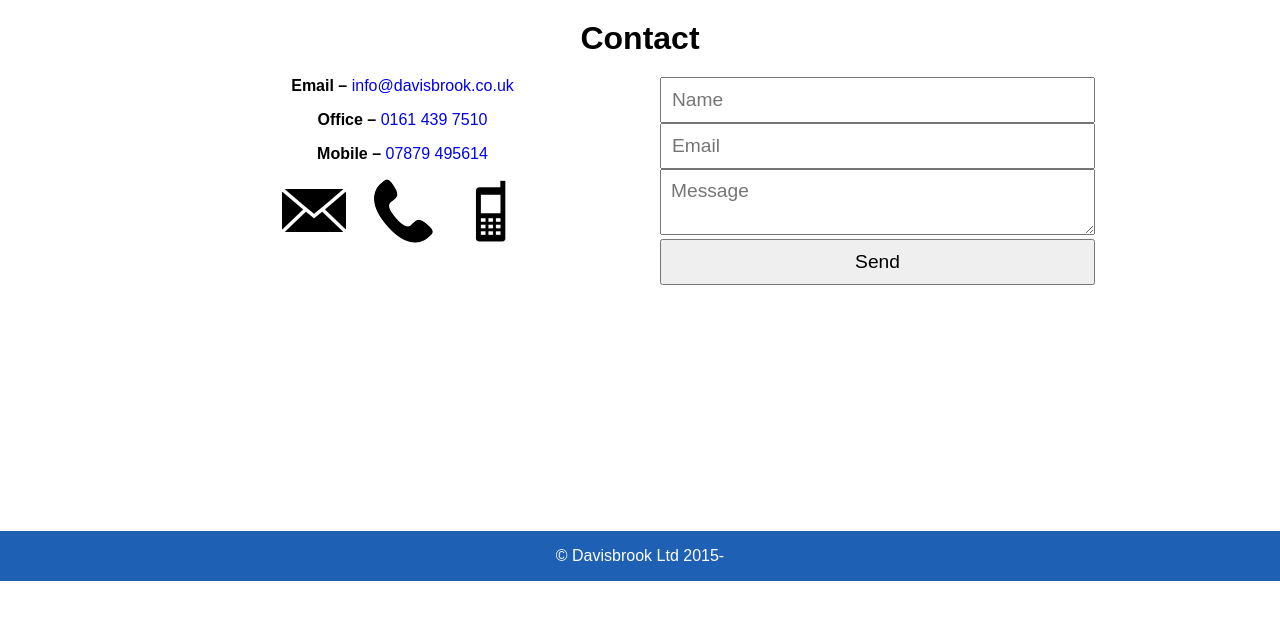
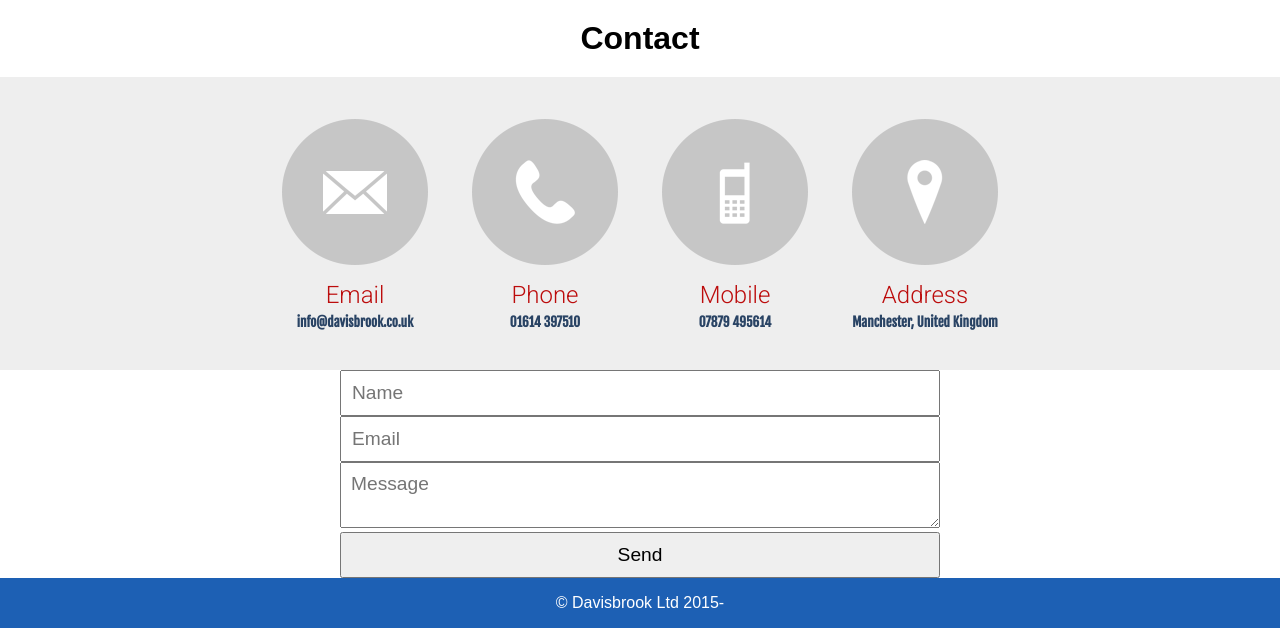
Before and after one commit to mo-martin/davisbrook, a PHP site: page /contact.php in a window 1280 px wide. Shown: the part 219-847 px from the top of the page. Before the commit the page ends 800 px from the top, so only its background shows below. Run offline with PHP 8.4, Linux system fonts and the light colour scheme.

Commit message:
New Contact Icons

```diff
--- a/contact.php
+++ b/contact.php
@@ -7,26 +7,42 @@ include("includes/header.php"); ?>
 	<div class="pagetitle">
 		<h1>Contact</h1>
 	</div>
-	<section class="content contact">
-		<section class="contentleft">
-			<p><strong>Email –</strong> <a href="info@davisbrook.co.uk">info@davisbrook.co.uk</a></p>
-			<p><strong>Office –</strong> <a href="tel:01614397510">0161 439 7510</a></p>
-			<p><strong>Mobile –</strong> <a href="tel:07879495614">07879 495614</a></p>
-			<a href="info@davisbrook.co.uk"><img src="images/email.png" alt="Email Davisbrook Ltd" /></a>
-			<a href="01614397510"><img src="images/phone64.png" alt="Phone Davisbrook Office" /></a>
-			<a href="07879495614"><img src="images/mobile64.png" alt="Phone Davisbrook Mobile" /></a>
+	<section class="contact">
+		<a href="mailto:info@davisbrook.co.uk">
+		<div class="contactarea"><img src="images/emailcircle.png" alt="Email - Davisbrook Ltd" />
+		<h2>Email</h2>
+		<h5>info@davisbrook.co.uk</h5>
+		</div>
+		</a>
+		<a href="tel:01614397510">
+		<div class="contactarea"><img src="images/phonecircle.png" alt="Phone Office - Davisbrook Ltd" />
+		<h2>Phone</h2>
+		<h5>01614 397510</h5>
+		</div>
+		</a>
+		<a href="tel:07879495614">
+		<div class="contactarea"><img src="images/mobilecircle.png" alt="Phone Mobile - Davisbrook Ltd" />
+		<h2>Mobile</h2>
+		<h5>07879 495614</h5>
+		</div>
+		</a>
+		<a href="https://maps.google.com/maps?ll=53.477584,-2.503399&z=11&t=m&hl=en-GB&gl=GB&mapclient=embed">
+		<div class="contactarea"><img src="images/mapcircle.png" alt="Phone Mobile - Davisbrook Ltd" />
+		<h2>Address</h2>
+		<h5>Manchester, United Kingdom</h5>
+		</div>
+		</a>
 	</section>
-		<section class="contentright">
-			<div class="contactform">
+	<section class="contactform">
 		<form id="contactform" name="contact" method="post" action="process.php" onSubmit="alert('Message Successfully Sent!')">
 		    <input type="text" name="Name" id="Name" size="30" placeholder="Name" required="">
 			<input type="text" name="Email" id="Email" size="30" placeholder="Email" required="">
 			<textarea name="Message" id="Message" placeholder="Message" required></textarea>
 			<input id="submit" type="submit" name="submit" value="Send" />
 		</form>
-			</div>
 	</section>
-	</section>
+
+
 </main>
 
 
--- a/css/styles.css
+++ b/css/styles.css
@@ -421,6 +386,45 @@ main content p {
   .propertythumbs img {
     width: 50%; } }
 /* Contact */
+.contact {
+  background: #eeeeee;
+  height: auto;
+  padding: 20px;
+  display: flex;
+  flex-direction: row;
+  flex-wrap: wrap;
+  justify-content: center; }
+
+.contactarea {
+  margin: 20px;
+  transition: all 0.3s ease;
+  -webkit-transition-delay: all 0.3s ease;
+  -moz-transition-delay: all 0.3s ease;
+  -ms-transition-delay: all 0.3s ease;
+  -o-transition-delay: all 0.3s ease; }
+
+.contactarea:hover {
+  padding-top: 5px; }
+
+.contactarea {
+  text-align: center; }
+  .contactarea h2 {
+    font-family: roboto, sans-serif;
+    color: #bc0c0c;
+    font-weight: 300;
+    margin-top: 10px;
+    margin-bottom: 5px; }
+  .contactarea h5 {
+    font-family: 'Fjalla One', sans-serif;
+    margin: 0px;
+    color: #294364; }
+
+@media (max-width: 768px) {
+  .contact {
+    display: flex;
+    flex-wrap: wrap;
+    flex-direction: row;
+    justify-content: center; } }
 /* Contact Form */
 .contactform {
   width: 100%;
--- a/css/styles.scss
+++ b/css/styles.scss
@@ -458,7 +422,49 @@ width:50%;
 }
 }
 /* Contact */
-
+.contact {
+	background:#eeeeee;
+	height:auto;
+	padding:20px;
+	display:flex;
+	flex-direction:row;
+	flex-wrap:wrap;
+	justify-content:center;
+}
+.contactarea {
+ margin:20px;
+   transition: all 0.3s ease;
+ -webkit-transition-delay: all 0.3s ease;
+ -moz-transition-delay: all 0.3s ease;
+ -ms-transition-delay: all 0.3s ease;
+ -o-transition-delay: all 0.3s ease;
+ }
+.contactarea:hover{
+padding-top:5px;
+}
+.contactarea {
+	text-align:center;
+	h2 {
+	font-family: roboto, sans-serif;
+	color:#bc0c0c;
+	font-weight:300;
+	margin-top:10px;
+	margin-bottom:5px;
+	}
+	h5 {
+	font-family: 'Fjalla One', sans-serif;
+	margin:0px;
+	color:#294364;
+	}
+}
+@media(max-width:768px) {
+.contact {
+display:flex;
+flex-wrap:wrap;
+flex-direction:row;
+justify-content:center;
+}
+}
 
 /* Contact Form */
 .contactform {
```
Also changed, not shown: other parts of css/styles.css (+5 -40 lines), other parts of css/styles.scss (+7 -43 lines), index.php (+10 -4 lines), images/mapcircle.png (added), images/pin-map-icon.png (added), 1 other file. Lines whose indentation alone changed are shown as unchanged.
